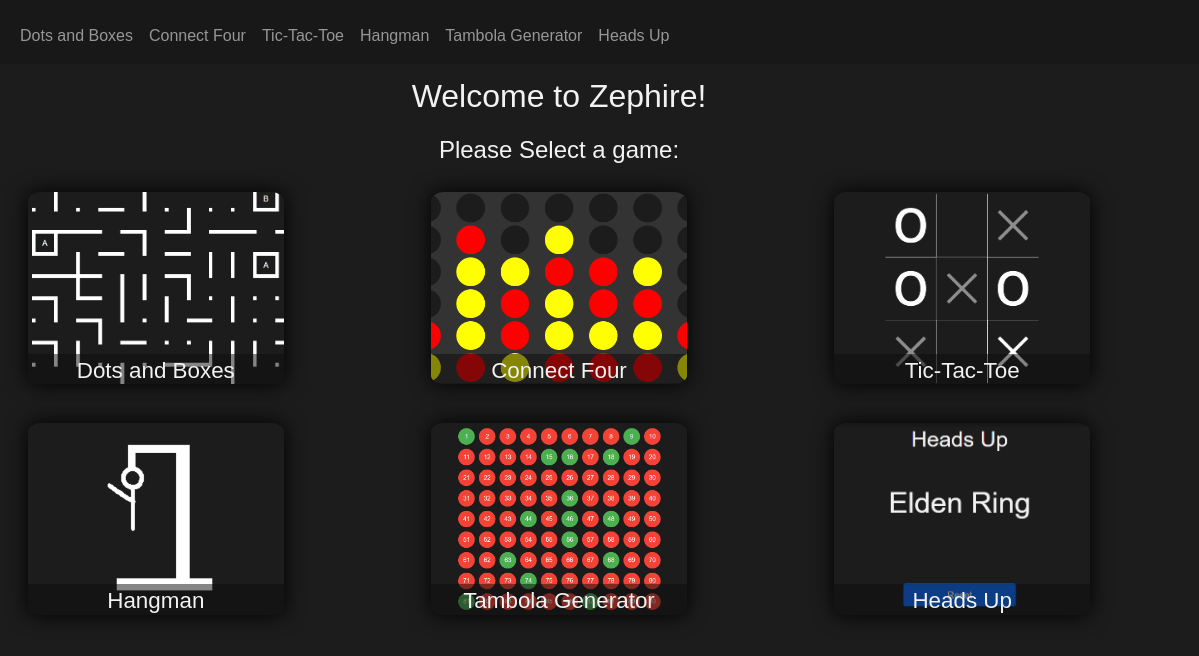
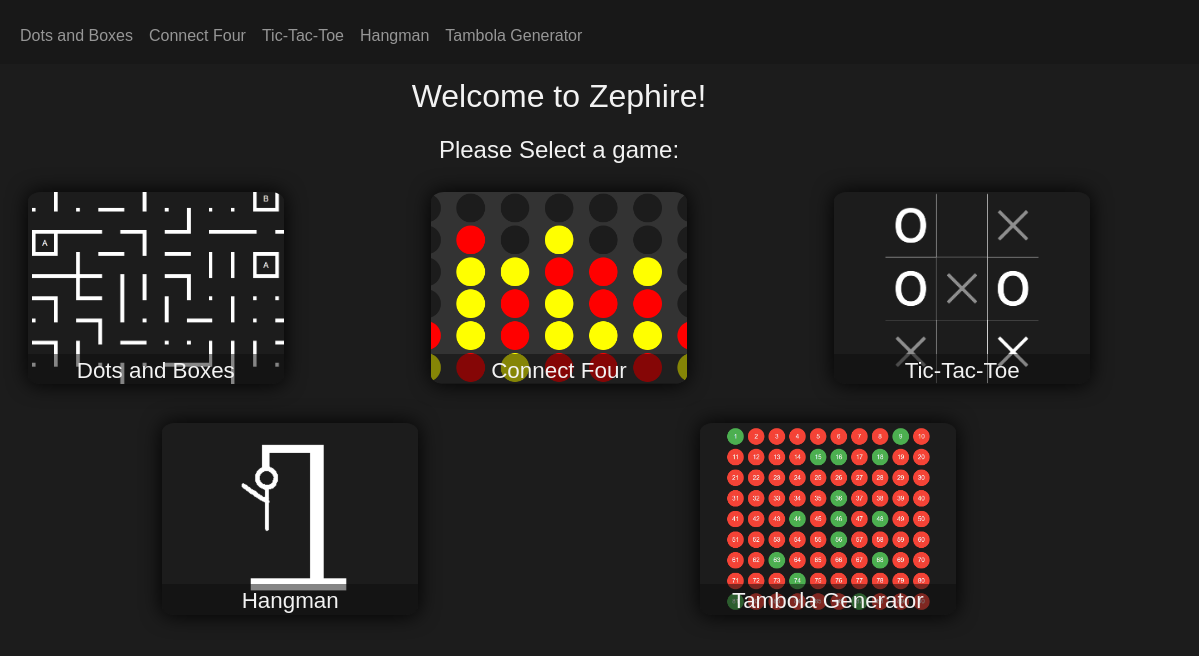
Before and after one commit to DhruvRoyale/Homepage, a plain HTML site: page index.html in a window 1280 px wide. Shown: the full height of the page, 81-1280 px from the left. Drawn offline with nearby package versions, Linux system fonts and the light colour scheme.

Commit message:
Removed Heads Up

```diff
--- a/index.html
+++ b/index.html
@@ -27,7 +27,6 @@
                         <li class="nav-item"><a class="nav-link" href="https://dhruvroyale.github.io/Tic-Tac-Toe">Tic-Tac-Toe</a></li>
                         <li class="nav-item"><a class="nav-link" href="https://dhruvroyale.github.io/Hangman">Hangman</a></li>
                         <li class="nav-item"><a class="nav-link" href="https://dhruvroyale.github.io/Tambola-Number-Generator">Tambola Generator</a></li>
-                        <li class="nav-item"><a class="nav-link" href="https://dhruvroyale.github.io/Heads-Up">Heads Up</a></li>
                     </ul>
                 </div>
             </div>
@@ -54,9 +53,6 @@
                 <div class="game" id="tambola" onclick="redirect()">
                     <span>Tambola Generator</span>
                 </div>
-                <div class="game" id="heads-up" onclick="redirect()">
-                    <span>Heads Up</span>
-                </div>
             </div>
         </div>
 
```
